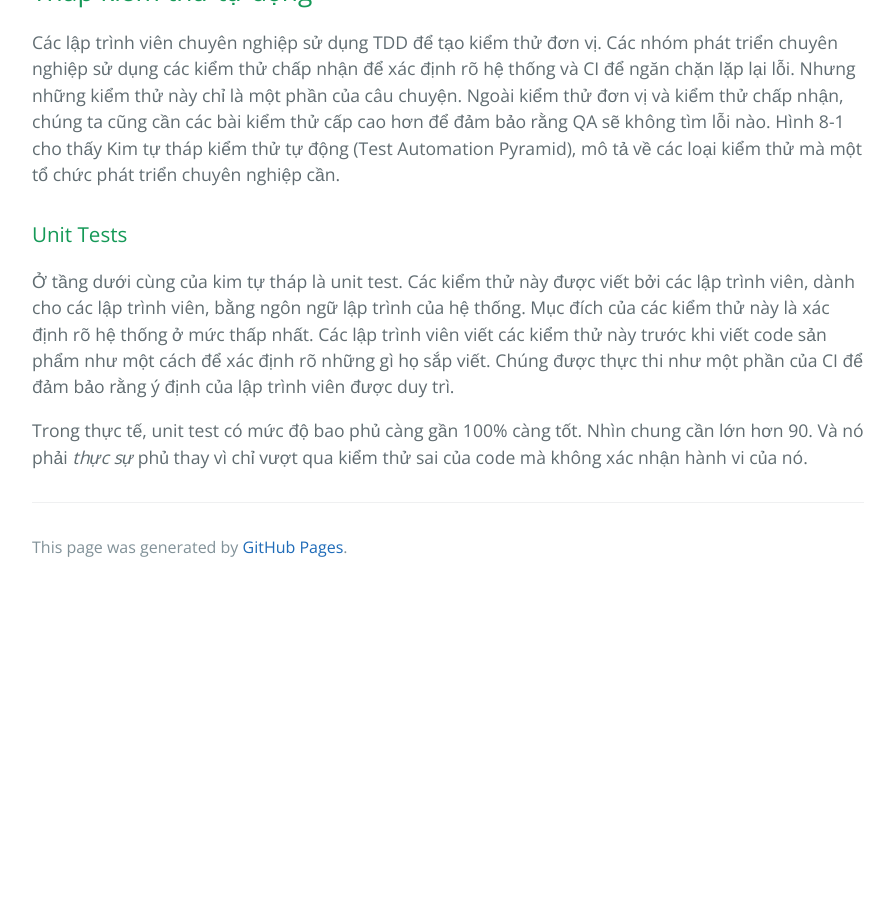
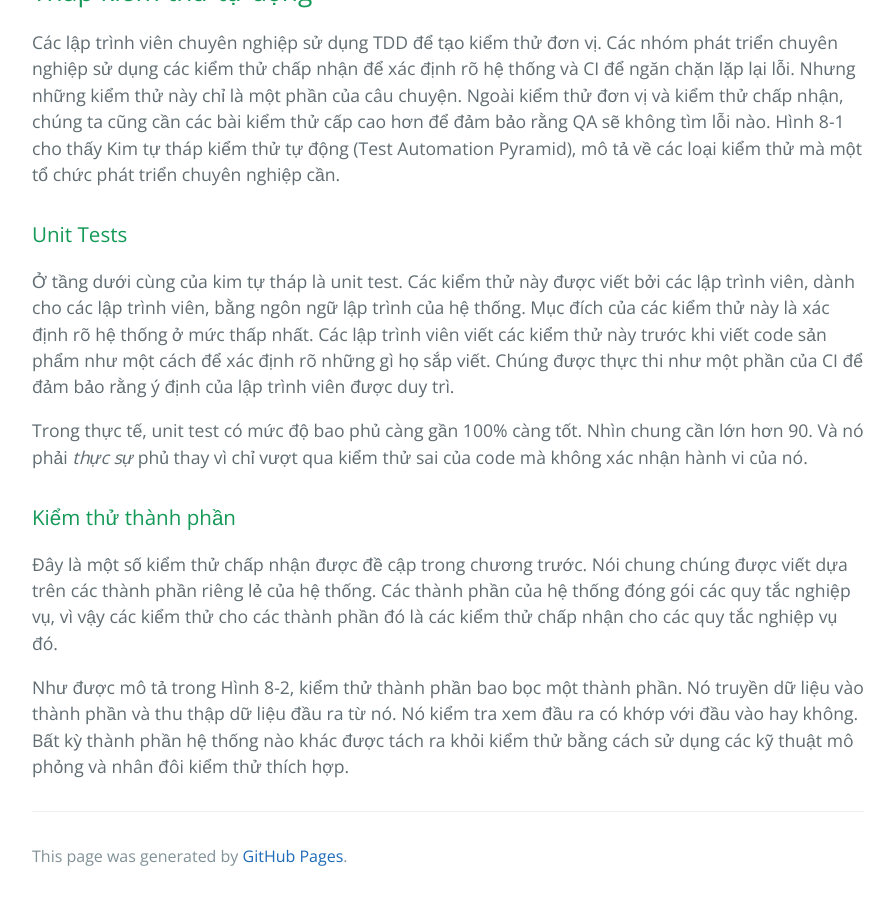
Before and after one commit to HaiBV/haibv.github.io, a Jekyll site: the page built from clean-coder/chapter-8-testing-strategies.md, in a window 1280 px wide and 900 px high, scrolled down 1575 px. Shown: the whole window, without its empty margins (192-1086 px from the left). Built offline with Jekyll 4.4.1, drawn with Linux system fonts in a browser that asks for light colours; our own code applies the rules of GitHub Pages for plain Markdown files; before the commit the page ends 2166 px from its top, so only the background shows below that.

Commit message:
Book - The Clean Coder - Chapter 8 - Testing Strategies

```diff
--- a/clean-coder/chapter-8-testing-strategies.md
+++ b/clean-coder/chapter-8-testing-strategies.md
@@ -35,3 +35,9 @@ Các lập trình viên chuyên nghiệp sử dụng TDD để tạo kiểm th
 Ở tầng dưới cùng của kim tự tháp là unit test. Các kiểm thử này được viết bởi các lập trình viên, dành cho các lập trình viên, bằng ngôn ngữ lập trình của hệ thống. Mục đích của các kiểm thử này là xác định rõ hệ thống ở mức thấp nhất. Các lập trình viên viết các kiểm thử này trước khi viết code sản phẩm như một cách để xác định rõ những gì họ sắp viết. Chúng được thực thi như một phần của CI để đảm bảo rằng ý định của lập trình viên được duy trì.
 
 Trong thực tế, unit test có mức độ bao phủ càng gần 100% càng tốt. Nhìn chung cần lớn hơn 90. Và nó phải _thực sự_ phủ thay vì chỉ vượt qua kiểm thử sai của code mà không xác nhận hành vi của nó.
+
+### Kiểm thử thành phần
+
+Đây là một số kiểm thử chấp nhận được đề cập trong chương trước. Nói chung chúng được viết dựa trên các thành phần riêng lẻ của hệ thống. Các thành phần của hệ thống đóng gói các quy tắc nghiệp vụ, vì vậy các kiểm thử cho các thành phần đó là các kiểm thử chấp nhận cho các quy tắc nghiệp vụ đó.
+
+Như được mô tả trong Hình 8-2, kiểm thử thành phần bao bọc một thành phần. Nó truyền dữ liệu vào thành phần và thu thập dữ liệu đầu ra từ nó. Nó kiểm tra xem đầu ra có khớp với đầu vào hay không. Bất kỳ thành phần hệ thống nào khác được tách ra khỏi kiểm thử bằng cách sử dụng các kỹ thuật mô phỏng và nhân đôi kiểm thử thích hợp.
```
